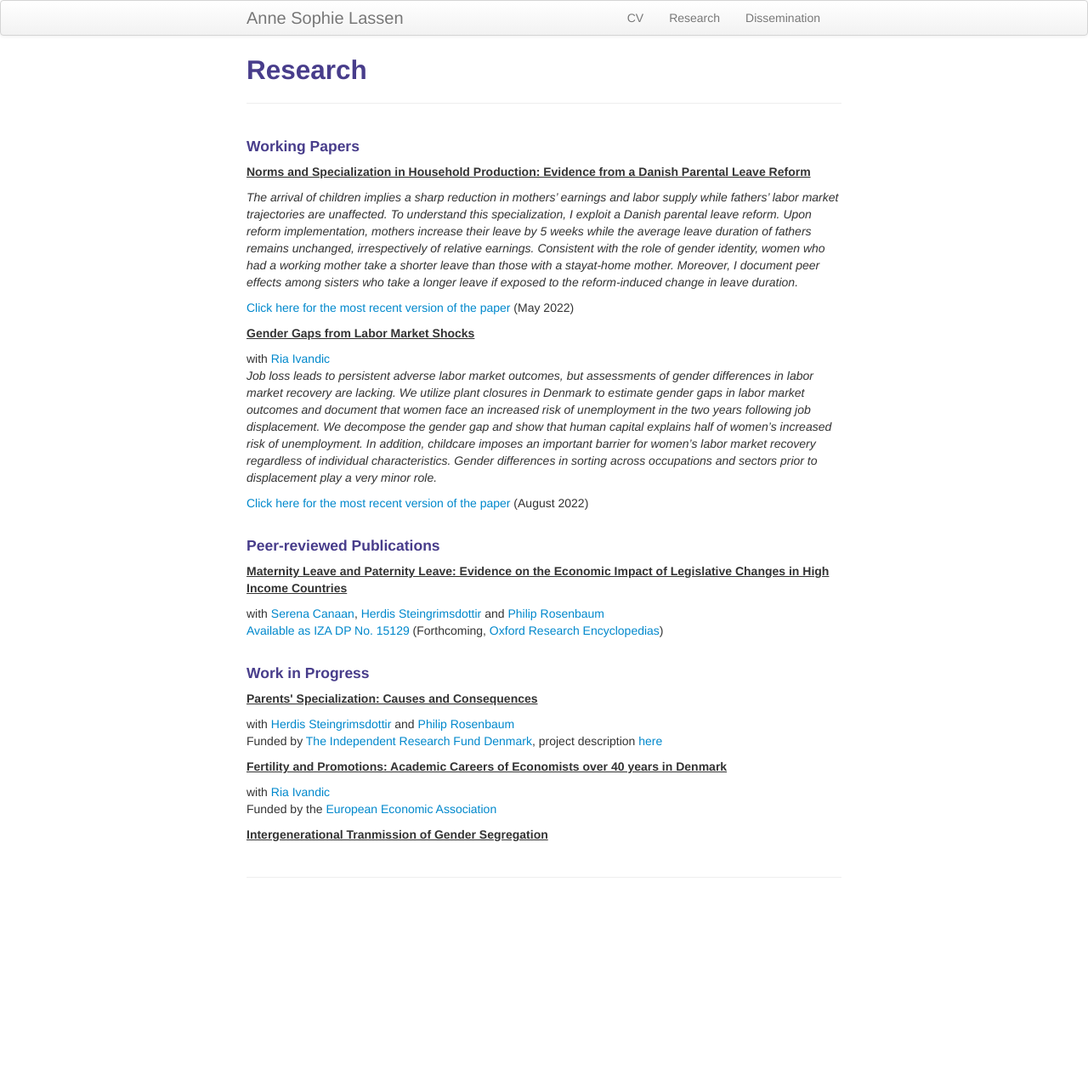
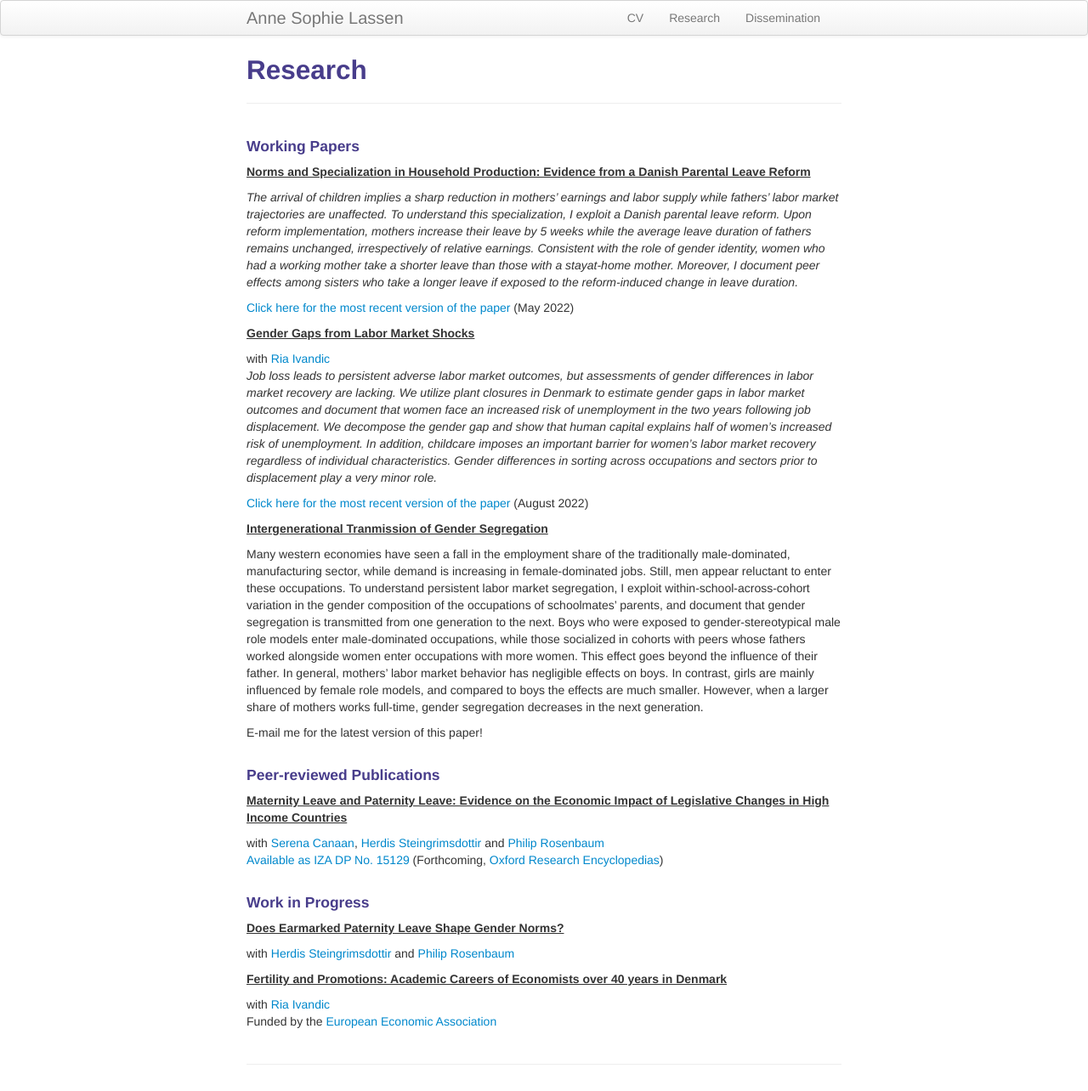
Before and after one commit to annesophielassen/annesophielassen.github.io, a Jekyll site: the page built from pages/research.md, in a window 1280 px wide. Shown: the whole page at 85% size. Built offline with Jekyll 4.4.1, drawn with Linux system fonts in a browser that asks for light colours; before the commit the page ends 1064 px from its top, so only the background shows below that.

Commit message:
research

```diff
--- a/pages/research.md
+++ b/pages/research.md
@@ -21,6 +21,16 @@ individual characteristics. Gender differences in sorting across occupations and
 
 [Click here for the most recent version of the paper]({{ BASE_PATH}}/pages/working_papers/WP_job_loss_gender_gaps.pdf) (August 2022)
 <br>
+##### <u>Intergenerational Tranmission of Gender Segregation</u>
+Many western economies have seen a fall in the employment share of the traditionally male-dominated, manufacturing sector, while demand is increasing in female-dominated jobs.
+Still, men appear reluctant to enter these occupations. To understand persistent labor market segregation, I exploit within-school-across-cohort variation in the gender composition
+of the occupations of schoolmates' parents, and document that gender segregation is transmitted from one generation to the next. Boys who were exposed to gender-stereotypical
+male role models enter male-dominated occupations, while those socialized in cohorts with peers whose fathers worked alongside women enter occupations with more women. This effect
+goes beyond the influence of their father. In general, mothers' labor market behavior has negligible effects on boys. In contrast, girls are mainly influenced by female role models,
+and compared to boys the effects are much smaller. However, when a larger share of mothers works full-time, gender segregation decreases in the next generation.
+
+E-mail me for the latest version of this paper!
+<br>
 <br>
 #### Peer-reviewed Publications
 ##### <u>Maternity Leave and Paternity Leave: Evidence on the Economic Impact of Legislative Changes in High Income Countries</u>
@@ -31,15 +41,13 @@ with <a href="https://sites.google.com/site/serenacanaan87/home"> Serena Canaan<
 
 #### Work in Progress
 
-##### <u>Parents' Specialization: Causes and Consequences</u>
+##### <u>Does Earmarked Paternity Leave Shape Gender Norms?</u>
 with <a href="https://sites.google.com/site/herdissteingrimsdottir/home"> Herdis Steingrimsdottir</a> and <a href="https://sites.google.com/site/philrosenbaum/"> Philip Rosenbaum</a> <br>
-Funded by <a href="https://dff.dk/en/front-page?set_language=en"> The Independent Research Fund Denmark</a>, project description <a href="https://www.cbs.dk/en/research/cbs-research-projects/research-projects-overview/c1a84080-6b6e-48c9-9d05-c0b099d73e06"> here</a>
 
 ##### <u>Fertility and Promotions: Academic Careers of Economists over 40 years in Denmark</u>
 with <a href="https://sites.google.com/site/riaivandic/home"> Ria Ivandic</a> <br>
 Funded by the <a href="https://www.eeassoc.org/career-structures-economics">European Economic Association</a>
 <br>
-##### <u>Intergenerational Tranmission of Gender Segregation</u>
 
 <!-- Note: this is how to write a comment in HTML. Everything in here won't show up on your webpage.-->
 
```
